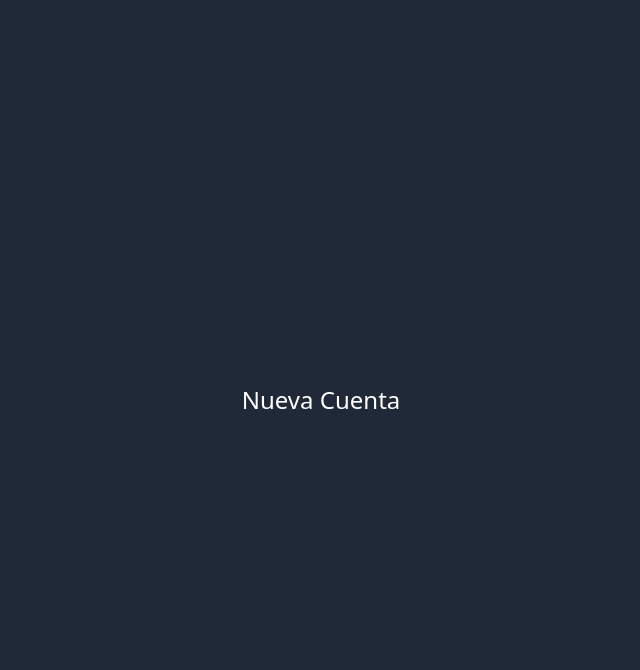
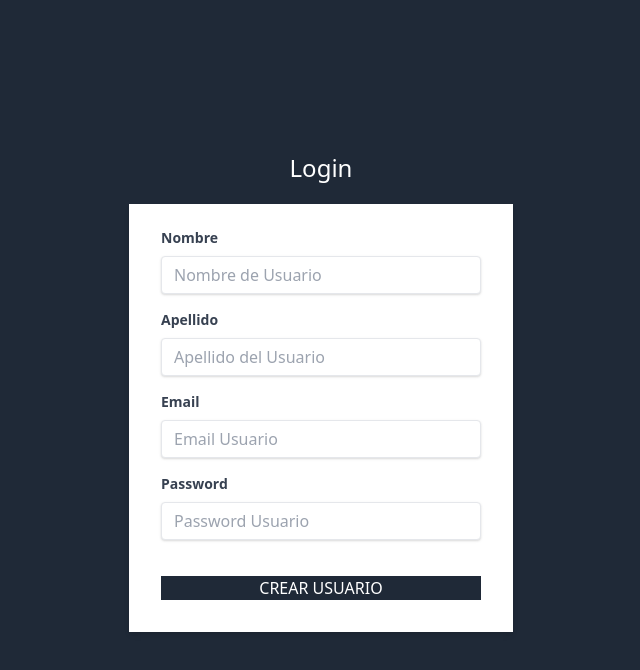
Before and after one commit to RaymonGuzman/cursoGraphQL, a Next.js app in the folder crmcliente/: page /nuevacuenta in a window 1280 px wide. Shown: the top 670 px of the page, without its empty margins (319-959 px from the left). Built offline with nearby package versions, Linux system fonts and the light colour scheme.

Commit message:
S15:69 - Creando el Formulario para Crear Nueva Cuenta

```diff
--- a/crmcliente/pages/nuevacuenta.js
+++ b/crmcliente/pages/nuevacuenta.js
@@ -5,7 +5,76 @@
   return (
     <div>
       <Layout>
-        <h1 className="text-2xl text-center text-white font-light"> Nueva Cuenta </h1>
+        <h1 className="text-2xl text-center text-white font-light"> Login </h1>
+
+        <div className="flex justify-center mt-5">
+          <div className="w-full max-w-sm">
+            <form className="bg-white shadow-md px-8 pt-6 pb-8 mb-4">
+              <div className="mb-4">
+                <label
+                  className="block text-gray-700 text-sm font-bold mb-2"
+                  htmlFor="nombre"
+                >
+                  Nombre
+                </label>
+                <input
+                  className="shadow appearance-none border rounded w-full py-2 px-3 text-gray-700 leading-tight focus:shadow-outline"
+                  id="nombre"
+                  type="text"
+                  placeholder="Nombre de Usuario"
+                ></input>
+              </div>
+              <div className="mb-4">
+                <label
+                  className="block text-gray-700 text-sm font-bold mb-2"
+                  htmlFor="apellido"
+                >
+                  Apellido
+                </label>
+                <input
+                  className="shadow appearance-none border rounded w-full py-2 px-3 text-gray-700 leading-tight focus:shadow-outline"
+                  id="apellido"
+                  type="text"
+                  placeholder="Apellido del Usuario"
+                ></input>
+              </div>
+              <div className="mb-4">
+                <label
+                  className="block text-gray-700 text-sm font-bold mb-2"
+                  htmlFor="email"
+                >
+                  Email
+                </label>
+                <input
+                  className="shadow appearance-none border rounded w-full py-2 px-3 text-gray-700 leading-tight focus:shadow-outline"
+                  id="email"
+                  type="email"
+                  placeholder="Email Usuario"
+                ></input>
+              </div>
+              <div className="mb-4">
+                <label
+                  className="block text-gray-700 text-sm font-bold mb-2"
+                  htmlFor="password"
+                >
+                  Password
+                </label>
+                <input
+                  className="shadow appearance-none border rounded w-full py-2 px-3 text-gray-700 leading-tight focus:shadow-outline"
+                  id="password"
+                  type="password"
+                  placeholder="Password Usuario"
+                ></input>
+              </div>
+
+              <input
+                type="submit"
+                className="bg-gray-800 w-full mt-5 text-white uppercase hover:bg-gray-600"
+                value="Crear Usuario"
+              ></input>
+            </form>
+          </div>
+        </div>
       </Layout>
     </div>
   );
```
